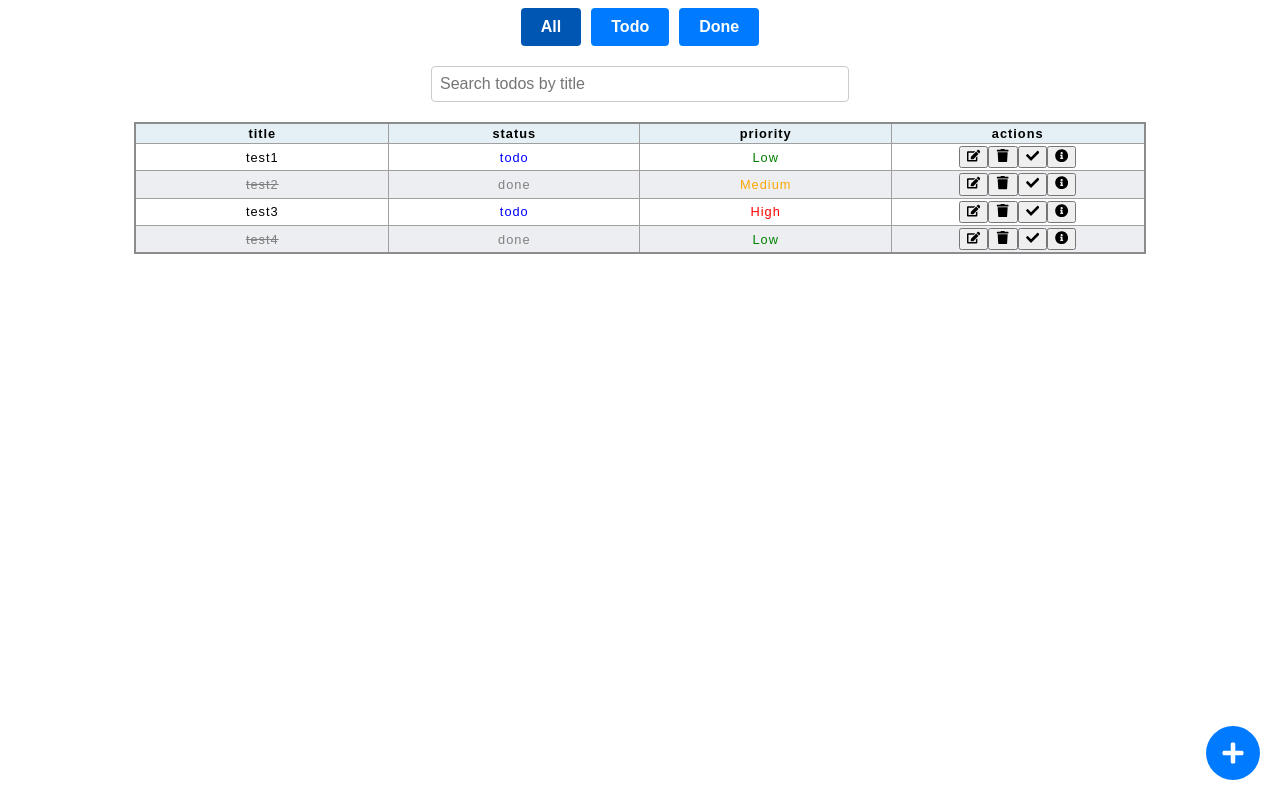
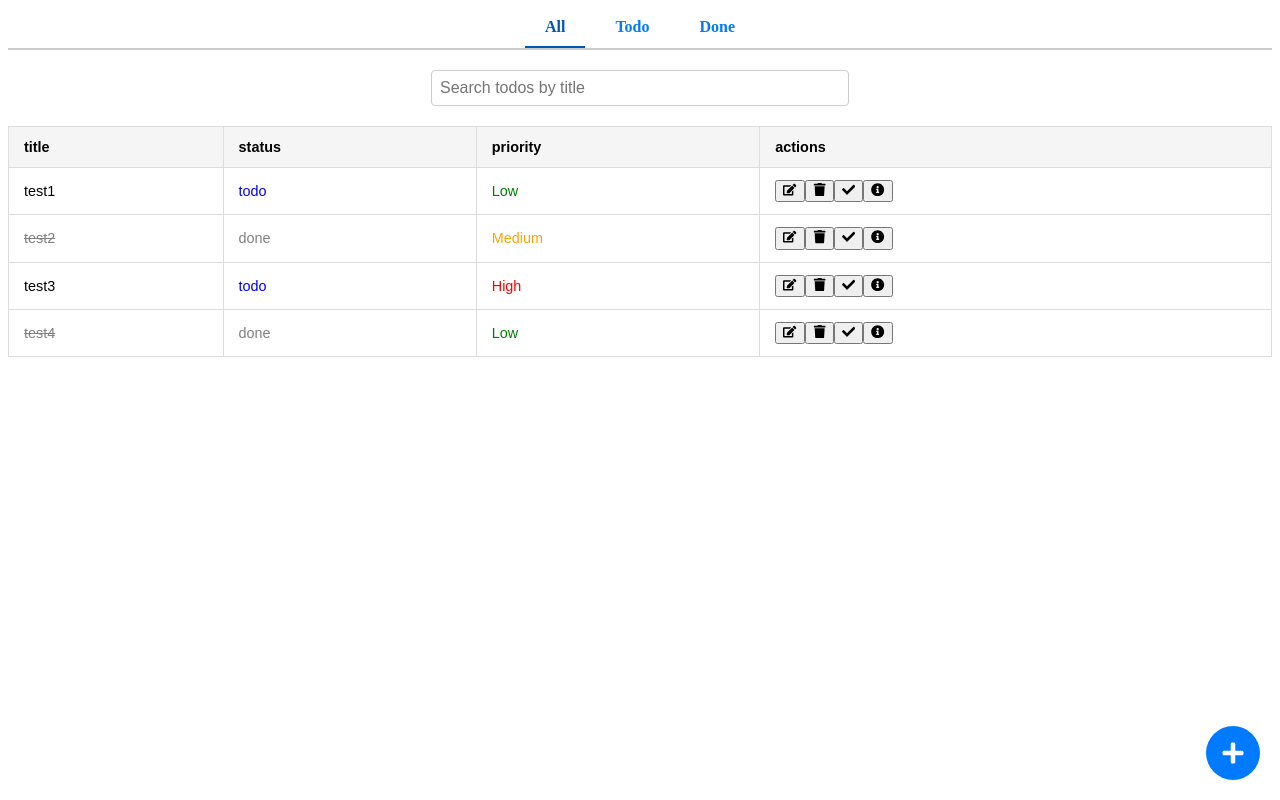
Before and after one commit to ishisora/react-practice, a React (Vite) app: page / in a window 1280 px wide. Built offline with nearby package versions, Linux system fonts and the light colour scheme.

Commit message:
UIの改善

```diff
--- a/src/components/TodoFilters.css
+++ b/src/components/TodoFilters.css
@@ -1,38 +1,36 @@
-/* TodoFilters.css */
-
 .filters {
   display: flex;
   justify-content: center;
   margin-bottom: 20px;
+  border-bottom: 2px solid #ccc;
 }
 
-.filters button {
+.tab {
   padding: 10px 20px;
   font-size: 1rem;
   font-weight: bold;
-  color: #fff;
-  background-color: #007bff;
-  border: none;
-  border-radius: 4px;
+  color: #007bff;
   cursor: pointer;
   transition: background-color 0.3s, transform 0.3s;
   margin-right: 10px;
+  border-bottom: 2px solid transparent;
 }
 
-.filters button:last-child {
+.tab:last-child {
   margin-right: 0;
 }
 
-.filters button.active {
-  background-color: #0056b3;
+.tab.active {
+  color: #0056b3;
+  border-bottom: 2px solid #0056b3;
 }
 
-.filters button:hover {
-  background-color: #0056b3;
+.tab:hover {
+  color: #0056b3;
   transform: scale(1.05);
 }
 
-.filters button:active {
-  background-color: #004494;
+.tab:active {
+  color: #004494;
   transform: scale(1);
 }
--- a/src/components/TodoFilters.jsx
+++ b/src/components/TodoFilters.jsx
@@ -4,24 +4,15 @@ import './TodoFilters.css';
 const TodoFilters = ({ filter, setFilter }) => {
   return (
     <div className="filters">
-      <button
-        className={filter === "all" ? "active" : ""}
-        onClick={() => setFilter("all")}
-      >
+      <div className={`tab ${filter === "all" ? "active" : ""}`} onClick={() => setFilter("all")}>
         All
-      </button>
-      <button
-        className={filter === "todo" ? "active" : ""}
-        onClick={() => setFilter("todo")}
-      >
+      </div>
+      <div className={`tab ${filter === "todo" ? "active" : ""}`} onClick={() => setFilter("todo")}>
         Todo
-      </button>
-      <button
-        className={filter === "done" ? "active" : ""}
-        onClick={() => setFilter("done")}
-      >
+      </div>
+      <div className={`tab ${filter === "done" ? "active" : ""}`} onClick={() => setFilter("done")}>
         Done
-      </button>
+      </div>
     </div>
   );
 };
--- a/src/components/TodoList.css
+++ b/src/components/TodoList.css
@@ -1,32 +1,26 @@
 table {
   border-collapse: collapse;
-  border: 2px solid rgb(140, 140, 140);
-  font-family: sans-serif;
-  font-size: 0.8rem;
-  letter-spacing: 1px;
-  width: 80%;
+  width: 100%;
   margin: 20px auto;
+  font-family: Arial, sans-serif;
+  font-size: 0.9rem;
 }
 
-caption {
-  caption-side: bottom;
-  padding: 10px;
-  font-weight: bold;
-}
-
-thead,
-tfoot {
-  background-color: rgb(228, 240, 245);
+thead {
+  background-color: #f5f5f5;
 }
 
 th,
 td {
-  border: 1px solid rgb(160, 160, 160);
-  padding: 2px 4px;
-  width: 60px;
-  text-align: center;
+  padding: 12px 15px;
+  border: 1px solid #ddd;
+  text-align: left;
 }
 
-tbody>tr:nth-of-type(even) {
-  background-color: rgb(237, 238, 242);
+tbody tr {
+  border-bottom: 1px solid #ddd;
 }
+
+tbody tr:hover {
+  background-color: #f1f1f1;
+}
```
